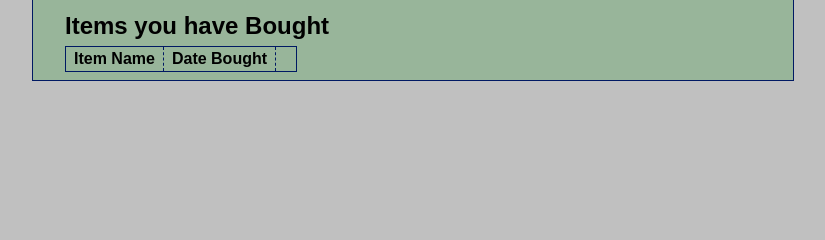
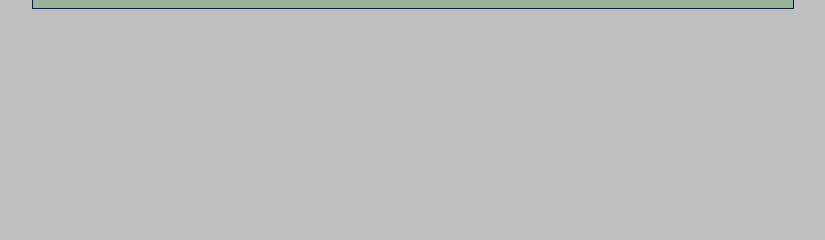
Before and after one commit to ScottJonGates/EasyPawn, a PHP site: page /view/publicProfile.php in a window 1280 px wide. Shown: the part 258-498 px from the top of the page, without its empty margins (227-1052 px from the left). Run offline with PHP 8.4, Linux system fonts and the light colour scheme; the template is opened without the code that fills it, so the values that code supplies are empty.

Commit message:
public update

```diff
--- a/view/publicProfile.php
+++ b/view/publicProfile.php
@@ -75,29 +75,7 @@ and open the template in the editor.
                             </form></td>
                     </tr>
                 <?php endforeach; ?>
-            </table>
-            <h1>Items you have Bought</h1>
 
-            <table>
-                <tr>
-                    <th>Item Name</th>
-                    <th>Date Bought</th>
-                    <th>&nbsp;</th>
-                </tr>
-                <?php foreach ($boughtItems as $item) : ?>
-                    <tr>
-                        <td><?php echo htmlspecialchars($item->getItemName()); ?></td>
-                        <td><?php echo htmlspecialchars($item->getDateSold()); ?></td>
-                        <td><form action="index.php" method="post">
-                                <input type="hidden" name="action"
-                                       value="resellItem">
-                                <input type="hidden" name="itemID"
-                                       value="<?php echo htmlspecialchars($item->getItemID()); ?>">
-                                <input type="submit" value="Resell or Pawn">
-                            </form></td>
-                    </tr>
-                <?php endforeach; ?>
-            </table>
         </main>
     </body>
 </html>
```
